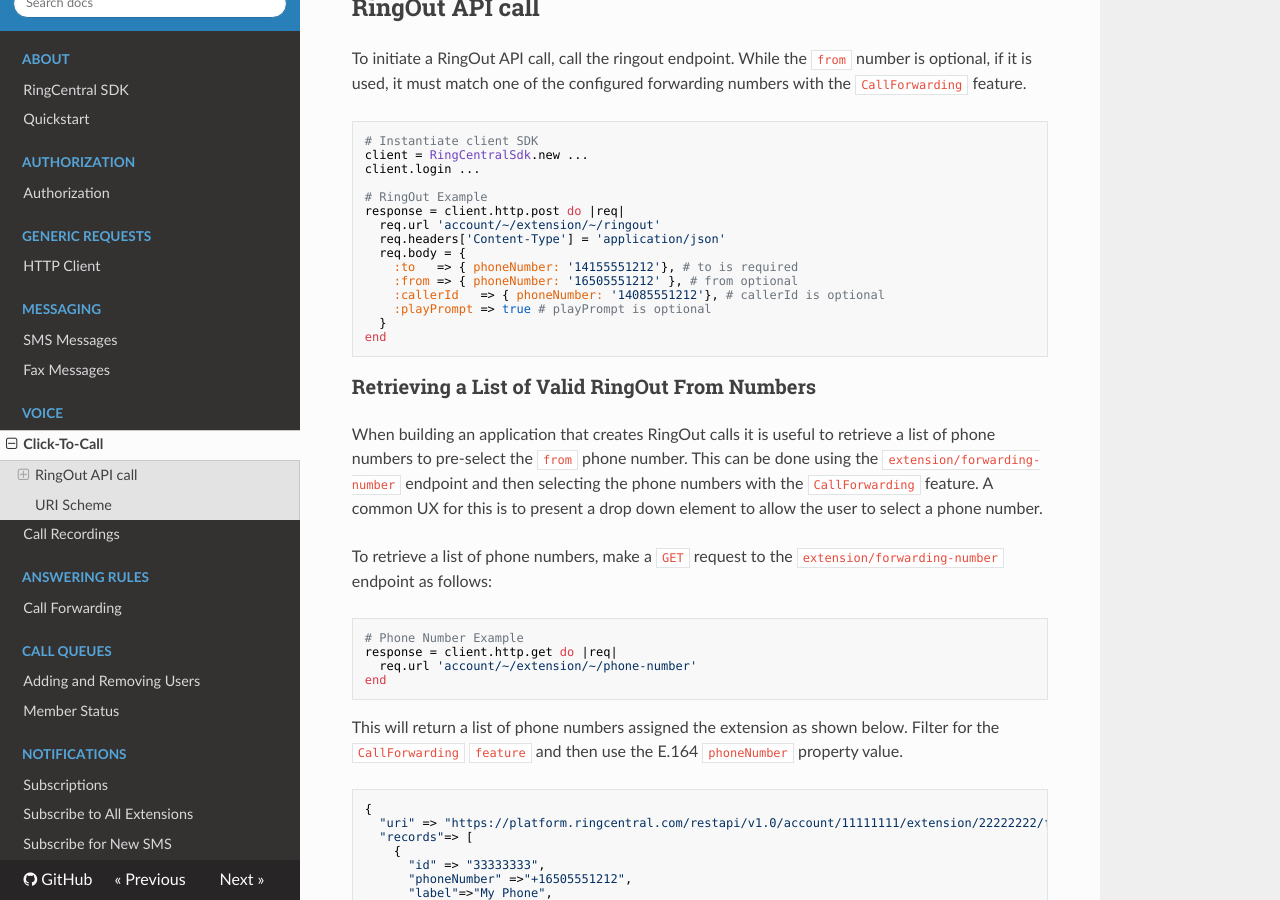
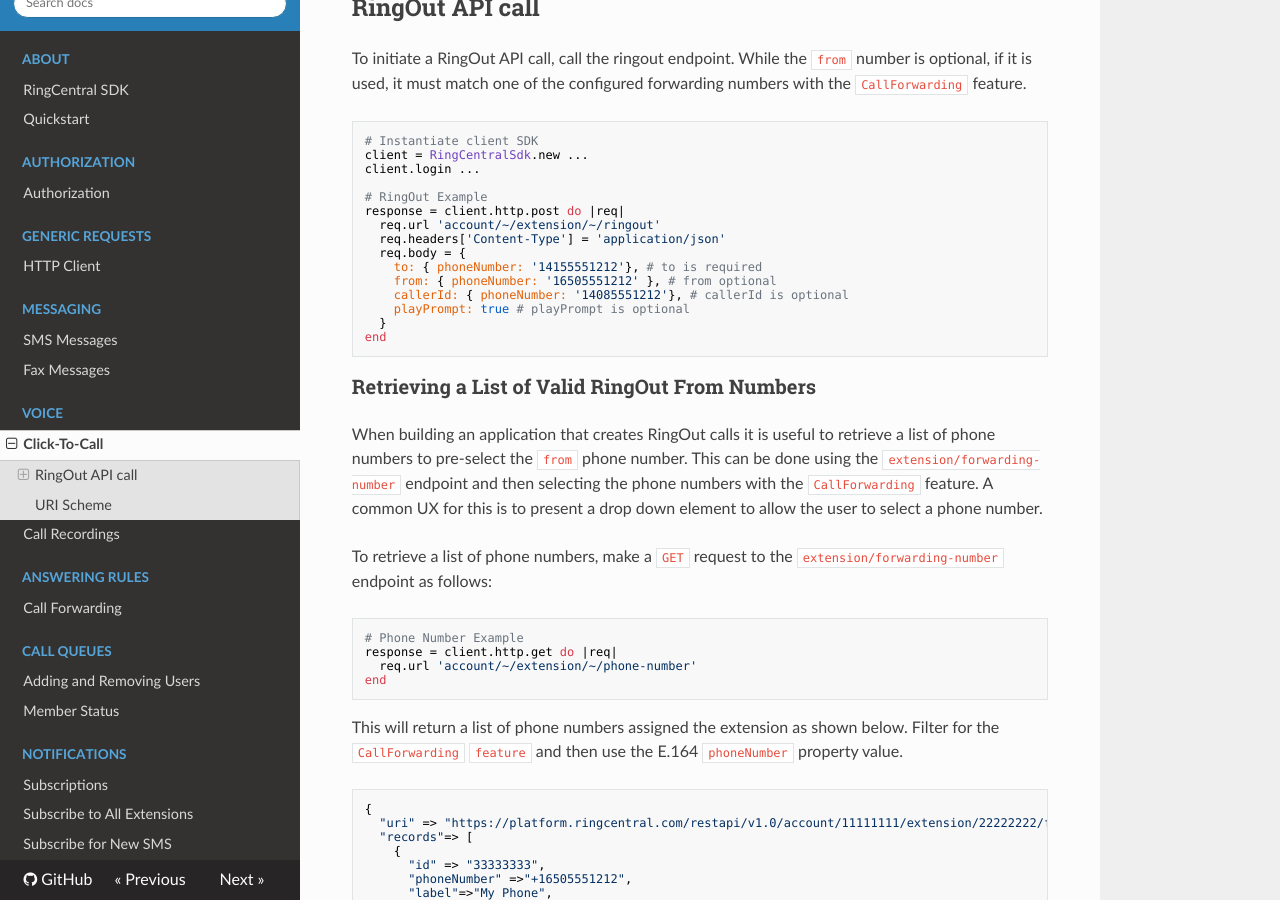
Before and after one commit to grokify/ringcentral-sdk-ruby, an MkDocs documentation site: the page built from docs/usage/voice/Click-To-Call.md, in a window 1280 px wide and 900 px high, scrolled down 337 px. Built offline with MkDocs 1.6.1, drawn with Linux system fonts in a browser that asks for light colours; nearby versions of some CDN libraries; old or Windows-style settings are respelled for this version of MkDocs; some of the changed lines change nothing that is shown.

Commit message:
update docs style

````diff
--- a/docs/usage/voice/Click-To-Call.md
+++ b/docs/usage/voice/Click-To-Call.md
@@ -21,10 +21,10 @@
   req.url 'account/~/extension/~/ringout'
   req.headers['Content-Type'] = 'application/json'
   req.body = {
-    :to   => { phoneNumber: '14155551212'}, # to is required
-    :from => { phoneNumber: '16505551212' }, # from optional
-    :callerId   => { phoneNumber: '14085551212'}, # callerId is optional
-    :playPrompt => true # playPrompt is optional
+    to: { phoneNumber: '14155551212'}, # to is required
+    from: { phoneNumber: '16505551212' }, # from optional
+    callerId: { phoneNumber: '14085551212'}, # callerId is optional
+    playPrompt: true # playPrompt is optional
   }
 end
 ```
````
